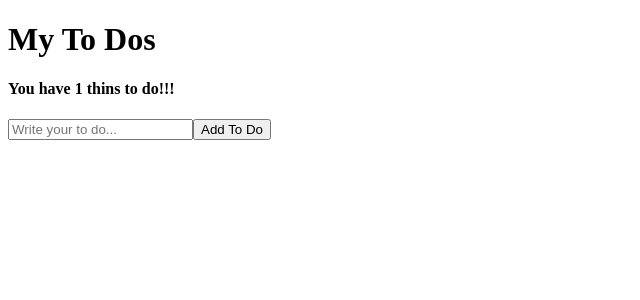
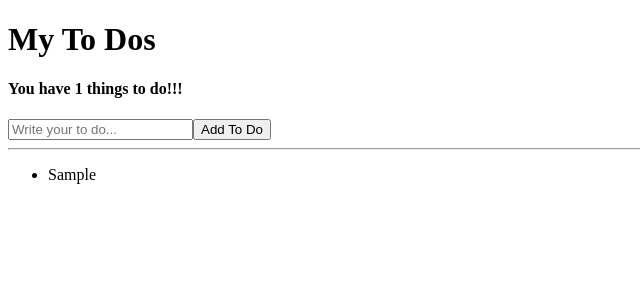
Before and after one commit to happyness980817/ReactJS-2025, a React (Vite) app: page / in a window 1280 px wide. Both pictures are taken after typing "Sample" into the empty fields and a click on the button "Add To Do". Shown: the top 300 px of the page, without its empty margins (0-640 px from the left). Built offline with nearby package versions, Linux system fonts and the light colour scheme.

Commit message:
to do list (2)

```diff
--- a/src/App.jsx
+++ b/src/App.jsx
@@ -16,7 +16,7 @@
   return (
     <div>
       <h1>My To Dos</h1>
-      <h4>You have {toDos.length} thins to do!!!</h4>
+      <h4>You have {toDos.length} things to do!!!</h4>
       <form onSubmit={onSubmit}>
         <input
           onChange={onChange}
@@ -26,6 +26,12 @@
         />
         <button>Add To Do</button>
       </form>
+      <hr />
+      <ul>
+        {toDos.map((item, index) => (
+          <li key={index}>{item}</li>
+        ))}
+      </ul>
     </div>
   );
 }
```
